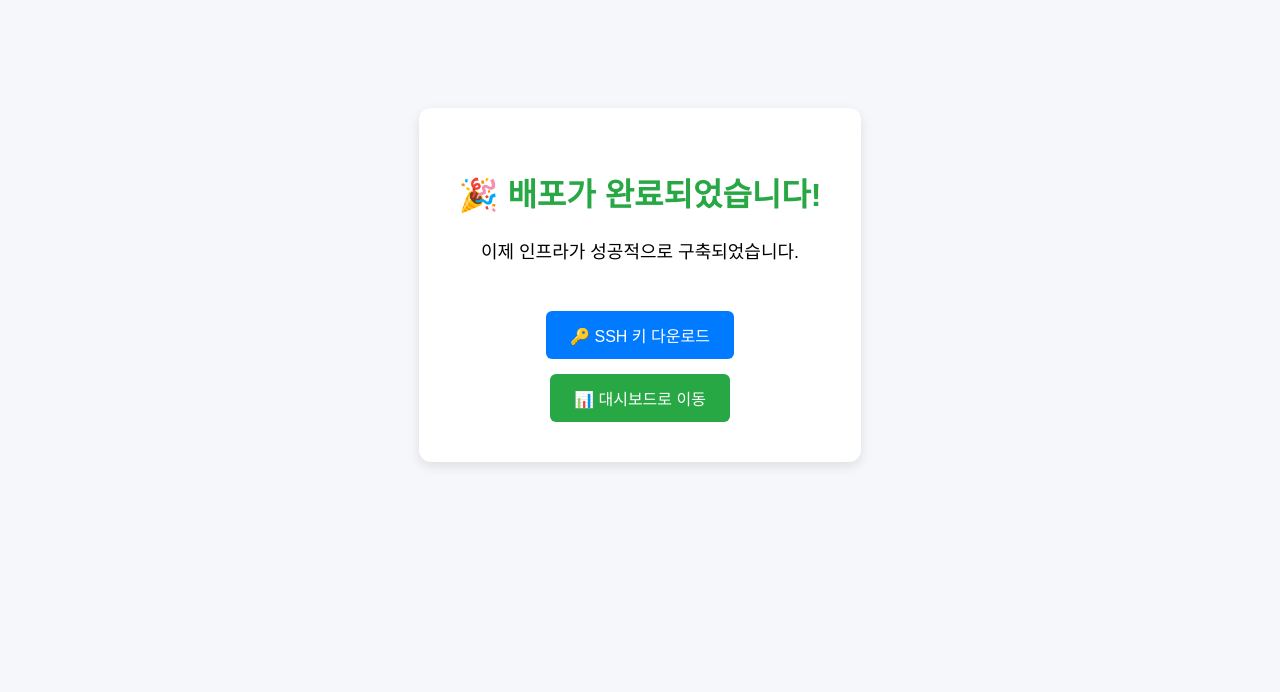
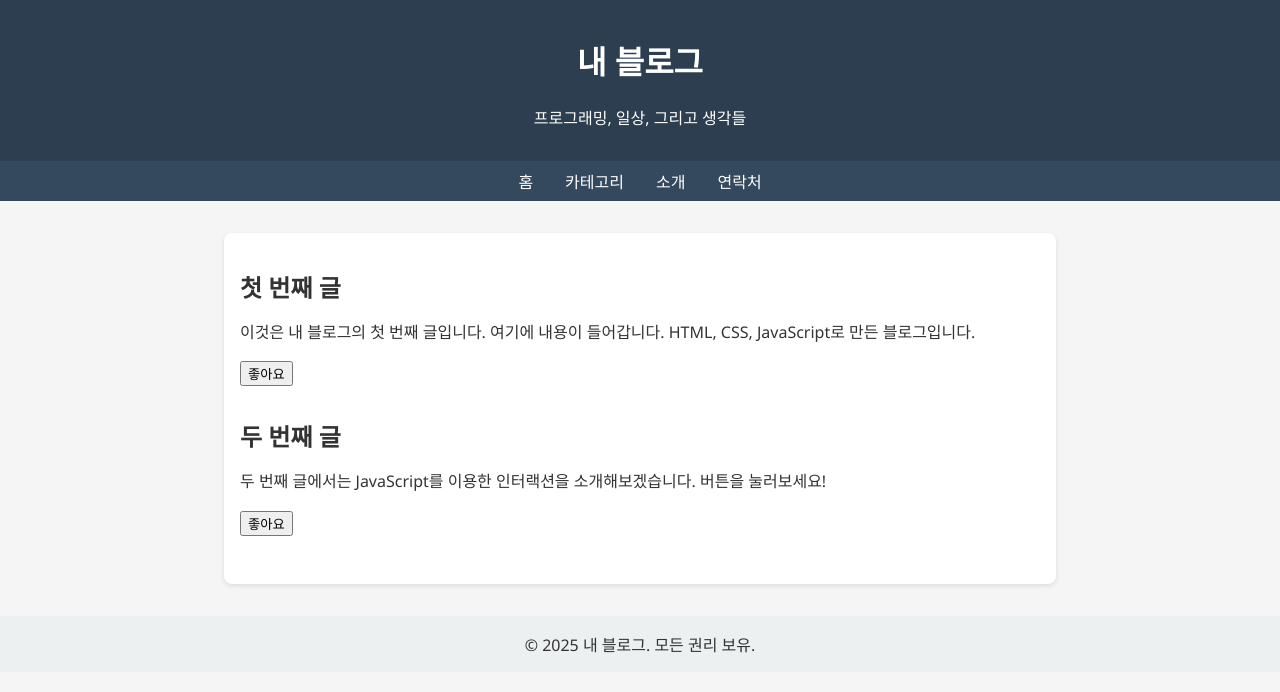
Before and after one commit to 2guno/blog, a plain HTML site: page index.html in a window 1280 px wide. Drawn offline with Linux system fonts and the light colour scheme.

Commit message:
Update index.html

```diff
--- a/index.html
+++ b/index.html
@@ -2,58 +2,107 @@
 <html lang="ko">
 <head>
   <meta charset="UTF-8" />
-  <title>배포 완료</title>
+  <meta name="viewport" content="width=device-width, initial-scale=1.0"/>
+  <title>내 블로그</title>
   <style>
+    /* 기본 스타일 */
     body {
-      font-family: 'Arial', sans-serif;
-      background-color: #f5f7fa;
+      font-family: 'Segoe UI', Tahoma, Geneva, Verdana, sans-serif;
+      margin: 0;
+      background-color: #f5f5f5;
+      color: #333;
+    }
+    header {
+      background-color: #2c3e50;
+      color: white;
+      padding: 1rem;
       text-align: center;
-      padding: 100px;
     }
-    .container {
-      background: #ffffff;
-      padding: 40px;
-      border-radius: 12px;
-      box-shadow: 0 4px 12px rgba(0,0,0,0.1);
-      display: inline-block;
+    nav {
+      background-color: #34495e;
+      display: flex;
+      justify-content: center;
+      padding: 0.5rem;
     }
-    h1 {
-      color: #28a745;
-      font-size: 32px;
+    nav a {
+      color: white;
+      margin: 0 1rem;
+      text-decoration: none;
     }
-    p {
-      font-size: 18px;
-      margin-top: 20px;
+    nav a:hover {
+      text-decoration: underline;
     }
-    a.button {
-      display: inline-block;
-      margin-top: 30px;
-      padding: 12px 24px;
-      background-color: #007bff;
-      color: white;
-      text-decoration: none;
-      border-radius: 6px;
-      font-size: 16px;
+    main {
+      max-width: 800px;
+      margin: 2rem auto;
+      padding: 1rem;
+      background: white;
+      border-radius: 8px;
+      box-shadow: 0 2px 5px rgba(0,0,0,0.1);
     }
-    a.button:hover {
-      background-color: #0056b3;
+    article {
+      margin-bottom: 2rem;
+    }
+    article h2 {
+      margin-bottom: 0.5rem;
+    }
+    article p {
+      line-height: 1.6;
+    }
+    footer {
+      text-align: center;
+      padding: 1rem;
+      background-color: #ecf0f1;
+      margin-top: 2rem;
+    }
+    @media (max-width: 600px) {
+      nav {
+        flex-direction: column;
+      }
+      nav a {
+        margin: 0.5rem 0;
+      }
     }
   </style>
 </head>
 <body>
-  <div class="container">
-    <h1>🎉 배포가 완료되었습니다!</h1>
-    <p>이제 인프라가 성공적으로 구축되었습니다.</p>
-    <a href="/sshkey/example.pem" download class="button">🔑 SSH 키 다운로드</a>
-    <br />
-    <a href="/dashboard.html" class="button" style="background-color:#28a745;margin-top:15px;">📊 대시보드로 이동</a>
-  </div>
+
+  <header>
+    <h1>내 블로그</h1>
+    <p>프로그래밍, 일상, 그리고 생각들</p>
+  </header>
+
+  <nav>
+    <a href="#">홈</a>
+    <a href="#">카테고리</a>
+    <a href="#">소개</a>
+    <a href="#">연락처</a>
+  </nav>
+
+  <main>
+    <article>
+      <h2>첫 번째 글</h2>
+      <p>이것은 내 블로그의 첫 번째 글입니다. 여기에 내용이 들어갑니다. HTML, CSS, JavaScript로 만든 블로그입니다.</p>
+      <button onclick="alert('감사합니다!')">좋아요</button>
+    </article>
+
+    <article>
+      <h2>두 번째 글</h2>
+      <p>두 번째 글에서는 JavaScript를 이용한 인터랙션을 소개해보겠습니다. 버튼을 눌러보세요!</p>
+      <button onclick="likePost(this)">좋아요</button>
+    </article>
+  </main>
+
+  <footer>
+    &copy; 2025 내 블로그. 모든 권리 보유.
+  </footer>
 
   <script>
-    // 자동 리디렉션: 10초 후 대시보드로 이동
-    setTimeout(() => {
-      window.location.href = "/dashboard.html";
-    }, 10000);
+    function likePost(button) {
+      button.textContent = "좋아요 완료!";
+      button.disabled = true;
+    }
   </script>
+
 </body>
 </html>
```
